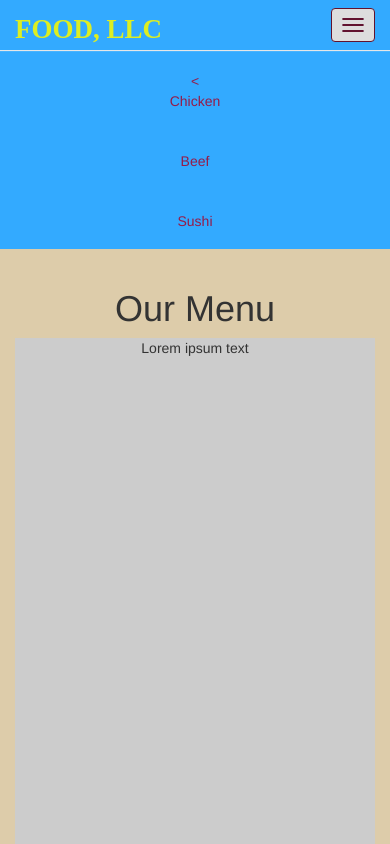
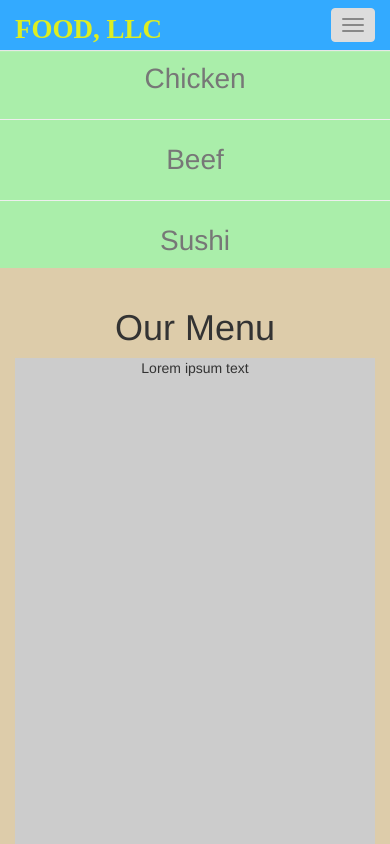
Before and after one commit to davemflick/Coursera-Assignments, a plain HTML site: page mod3.index.html in a window 390 px wide. Both pictures are taken after a click on the button "toggle navigation". Shown: the top 844 px of the page. Drawn offline with nearby package versions, Linux system fonts and the light colour scheme.

Commit message:
Add files via upload

```diff
--- a/mod3.css
+++ b/mod3.css
@@ -16,27 +16,6 @@ border-radius: 0; }
 	margin-bottom: 0;
 	float: left;
 }
-.navbar-brand a:hover, .navbar-brand a:focus {
-  text-decoration: none;
-}
-#nav-list {
-  margin-top: 10px;
-}
-#nav-list a {
-  color: #951C49;
-  text-align: center;
-}
-#nav-list a:hover {
-  background: #E7E7E7;
-}
-#nav-list a span {
-  font-size: 1.8em;
-}
-.navbar-header button.navbar-toggle, .navbar-header .icon-bar {
-  border: 1px solid #61122f;
-}
-
-
 .navbar-toggle {
 	position: relative;
 	float: right;
@@ -49,8 +28,14 @@ border-radius: 0; }
 	border: 1px solid transparent;
 	border-radius: 4px;
 }
+li {
+text-shadow: 80%
+font-weight: bold;
+font-size: 2em;}
 
-
+#collapsable-nav {background-color: #aaeeaa;
+text-align: center;
+}
 
 @media (min-width: 768px) {
 	.navbar-toggle{display: none;}
--- a/mod3.index.html
+++ b/mod3.index.html
@@ -7,7 +7,10 @@
 	<title>Our Menu Mod 3</title>
 	<link rel="stylesheet" href="https://maxcdn.bootstrapcdn.com/bootstrap/3.3.7/css/bootstrap.min.css" integrity="sha384-BVYiiSIFeK1dGmJRAkycuHAHRg32OmUcww7on3RYdg4Va+PmSTsz/K68vbdEjh4u" crossorigin="anonymous">
 	<link rel="stylesheet" href="mod3.css">
-	<link rel="stylesheet" href="bootstrap.js">
+	 <script src="https://ajax.googleapis.com/ajax/libs/jquery/3.1.1/jquery.min.js"></script>
+  <script src="https://maxcdn.bootstrapcdn.com/bootstrap/3.3.7/js/bootstrap.min.js"></script>
+</head>
+
 
 </head>
 <body>
@@ -29,9 +32,11 @@
      <div id="collapsable-nav" class="collapse navbar-collapse">
 
       <ul id="nav-list" class="nav navbar-nav navbar-right">
-        <li><a href="#"><<br>Chicken</a></li>
-        <li><a href="#"><br>Beef</a></li>
-        <li><a href="#"><br>Sushi</a></li>
+        <li><a href="#chicken">Chicken <span class="sr-only">(current)</span></a></li>
+        <hr>
+            <li><a href="#beef">Beef</a></li>
+            <hr>
+            <li><a href="#sushi">Sushi</a></li>
       </ul>
       </div>
       </div>
@@ -44,8 +49,7 @@
   <h1>Our Menu</h1>
    <p> Lorem ipsum text</p>
  </div>
- <script src="js/jquery-3.3.7.min.js"></script>
+  <script src="js/jquery-1.11.3.min.js"></script>
   <script src="js/bootstrap.min.js"></script>
-  <script src="js/script.js"></script>
 </body>
 </html>
```
